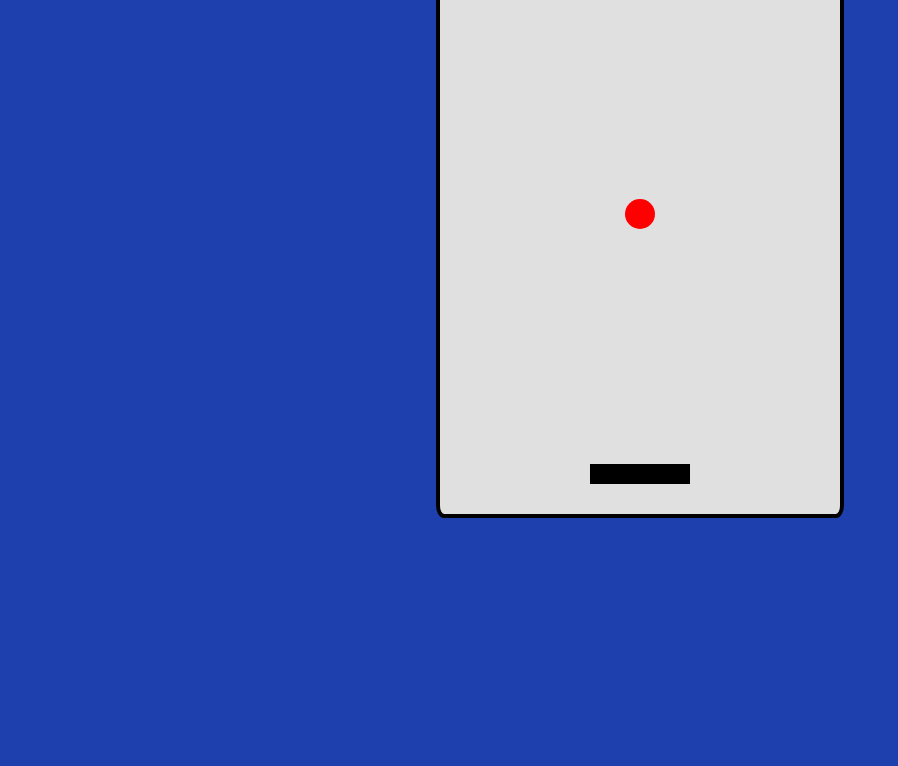
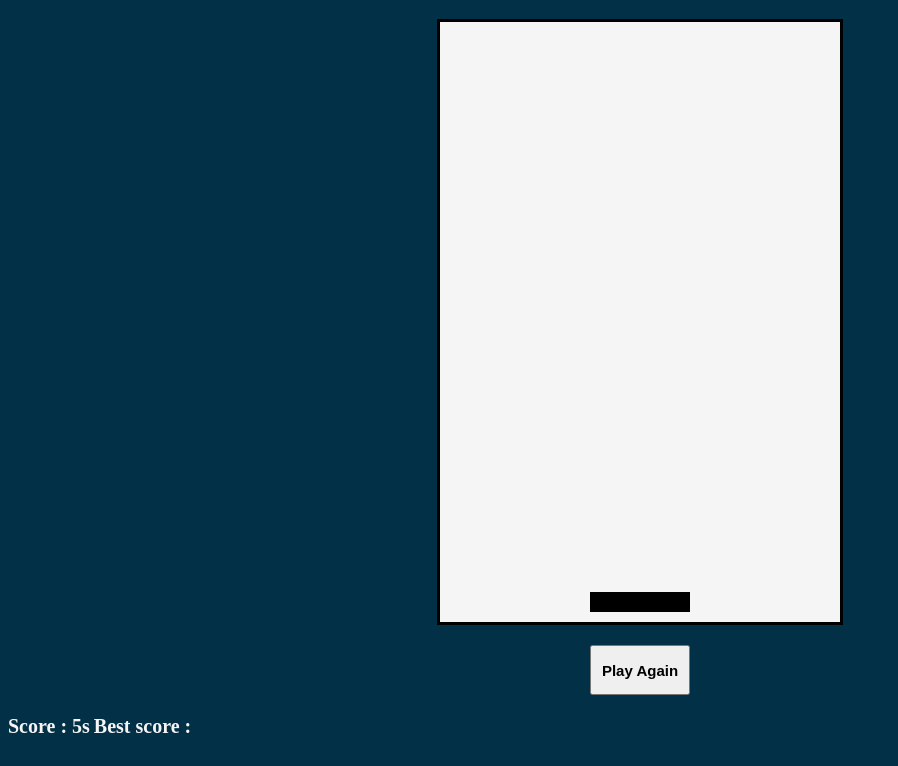
Before and after one commit to 0-11mohamed/Pong, a plain HTML site: page index.html in a window 1280 px wide. Shown: the part 98-864 px from the top of the page, without its empty margins (0-898 px from the left). Before the commit the page ends 800 px from the top, so only its background shows below. Drawn offline with Linux system fonts and the light colour scheme.

Commit message:
jeu version beta

```diff
--- /dev/null
+++ b/css/styles.css
@@ -0,0 +1,36 @@
+canvas{
+    display: block;
+    margin: 0 auto;
+    border: 3px solid;
+    background-color: whitesmoke;
+}
+
+#titre{
+    text-align: center;
+    color: whitesmoke;
+    font-size:35px;
+    font-family:Cambria, Cochin, Georgia, Times, 'Times New Roman', serif;
+    font-weight: bold;
+}
+
+#best_score, #score{
+    display:inline-block;
+    text-align: center;
+    color: whitesmoke;
+    font-weight: bold;
+    font-size:20px;
+}
+
+#btn_play{
+    display: block;
+    margin: 0 auto;
+    margin-top: 20px;
+    width: 100px;
+    height: 50px;
+    font-size: 15px;
+    font-weight: bold;
+}
+
+body{
+    background-color: #023047;
+}
--- a/index.html
+++ b/index.html
@@ -5,12 +5,16 @@
         <title>Pong</title>
         <meta charset="UTF-8">
         <meta name="author" content="Mohamed">
-        <link href="styles.css" rel="stylesheet"/>
+        <link href="css/styles.css" rel="stylesheet"/>
     </head>
 
     <body>
+        <p id="titre">Pong</p>
         <canvas id="monCanvas" width="400" height="600">Votre navigateur ne supporte pas Canvas.</canvas>
-        <script src="script.js"></script>
+        <button id ="btn_play">Play Again</button>
+        <p id="score">Score : 0s</p>
+        <p id="best_score">Best score : </p>
+        <script src="javascript/script.js"></script>
     </body>
 
 
--- /dev/null
+++ b/javascript/script.js
@@ -0,0 +1,79 @@
+let canvas = document.getElementById("monCanvas");
+let b_score = document.getElementById("best_score");
+let a_score = document.getElementById("score");
+let ctx = canvas.getContext("2d");
+
+let score = 0;
+let best_score = 0;
+
+let jeu = window.setInterval(loop, 10);
+let chrono = window.setInterval(time_chrono, 1000);
+
+let x_joueur = canvas.width / 2 - 50;
+
+let x_balle = canvas.width / 2;
+let y_balle = canvas.height / 2;
+
+let x_vitesse = +5;
+let y_vitesse = +5;
+
+document.addEventListener("keydown", (event) => {
+    if (event.key === "ArrowLeft" && x_joueur > 0) {
+        x_joueur -= 30;
+    }
+    if (event.key === "ArrowRight" && x_joueur < canvas.width - 100) {
+        x_joueur += 30;
+    }
+});
+
+function drawCircle() {
+    ctx.fillStyle = "red";
+    ctx.beginPath();
+    ctx.arc(x_balle, y_balle, 15, 0, Math.PI * 2);
+    ctx.fill();
+}
+
+function drawRectangle() {
+    ctx.fillStyle = "black";
+    ctx.fillRect(x_joueur, canvas.height - 30, 100, 20);
+}
+
+function mouvement(){
+    x_balle+= x_vitesse;
+    y_balle+= y_vitesse;
+}
+
+function perdu(){
+    alert("perdu");
+}
+
+function collision(){
+    if(x_balle-15 >= x_joueur && x_balle+15 <= x_joueur + 100 && y_balle + 15 == canvas.height - 30){
+        y_vitesse = -y_vitesse;
+    }
+    if(y_balle == canvas.height){
+        perdu();
+    }
+    if(y_balle == 0){
+        y_vitesse = -y_vitesse;
+    }
+    if(x_balle == canvas.width || x_balle == 0){
+        x_vitesse = -x_vitesse;
+    }
+}
+
+function time_chrono(){
+    score++;
+    a_score.textContent = "Score : " + score + "s";
+}
+
+
+function loop() {
+    ctx.clearRect(0, 0, canvas.width, canvas.height);
+    drawRectangle();
+    drawCircle();
+    mouvement();
+    collision();
+}
+
+loop();
--- a/script.js
+++ /dev/null
@@ -1,42 +0,0 @@
-let canvas = document.getElementById("monCanvas");
-let ctx = canvas.getContext("2d");
-const result = { best_score: 0, score: 0};
-
-let x_joueur = canvas.width / 2 - 50;
-
-let x_balle = canvas.width / 2;
-let y_balle = canvas.height / 2;
-
-let x_vitesse = 0;
-let y_vitesse = +10;
-
-function drawCircle() {
-    ctx.fillStyle = "red";
-    ctx.arc(x_balle, y_balle, 15, 0, Math.PI * 2);
-    ctx.fill();
-    x_balle+= x_vitesse;
-    y_balle+= y_vitesse;
-}
-
-function drawRectangle() {
-    ctx.fillStyle = "black";
-    ctx.fillRect(x_joueur, canvas.height - 50, 100, 20);
-}
-
-function loop() {
-    ctx.clearRect(0, 0, canvas.width, canvas.height);
-    drawRectangle();
-    drawCircle();
-}
-
-document.addEventListener("keydown", (event) => {
-    if (event.key === "ArrowLeft" && x_joueur > 0) {
-        x_joueur -= 10;
-    }
-    if (event.key === "ArrowRight" && x_joueur < canvas.width - 100) {
-        x_joueur += 10;
-    }
-    loop();
-});
-
-loop();
--- a/styles.css
+++ /dev/null
@@ -1,11 +0,0 @@
-canvas{
-    display: block;
-    margin: 0 auto;
-    border: 4px solid;
-    border-radius: 2%;
-    background-color: rgb(224, 224, 224);
-}
-
-body{
-    background-color: rgb(30, 64, 175);
-}
```
Also changed, not shown: readme.txt (added).
